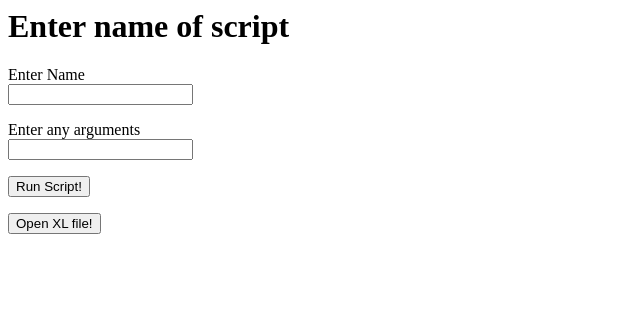
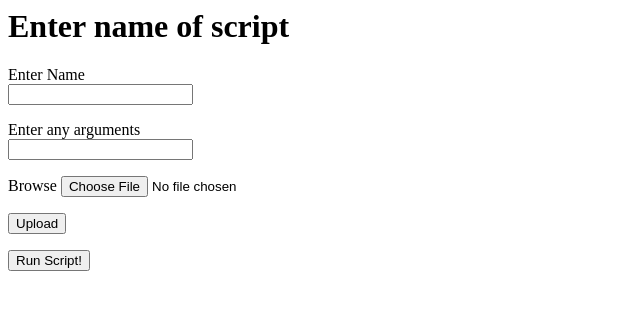
Before and after one commit to pallabganguly/flask-util, a Flask app: page / in a window 1280 px wide. Shown: the top 310 px of the page, without its empty margins (0-640 px from the left). Run offline with Flask 2, Linux system fonts and the light colour scheme.

Commit message:
handling file uploads

```diff
--- a/roadrunner/__init__.py
+++ b/roadrunner/__init__.py
@@ -1,5 +1,11 @@
+import os
 from flask import Flask
 
 app = Flask(__name__)
+UPLOADS_FOLDER = os.path.basename('uploads')
+ALLOWED_EXTENSIONS = ['jpg', 'jpeg', 'png']
+app.config['SECRET_KEY'] = 'you-will-never-guess'
+app.config['UPLOADS_FOLDER'] = UPLOADS_FOLDER
+app.config['ALLOWED_EXTENSIONS'] = ALLOWED_EXTENSIONS
 
 from roadrunner import routes
--- a/roadrunner/routes.py
+++ b/roadrunner/routes.py
@@ -1,21 +1,36 @@
 from roadrunner import app
 from roadrunner.forms import ScriptForm
-from flask import render_template, redirect, request
+from roadrunner.validators import validate_filetype
+from flask import render_template, redirect, request, flash
+from werkzeug.utils import secure_filename
 import os
 
 @app.route('/', methods=['GET', 'POST'])
 @app.route('/index', methods=['GET', 'POST'])
 def index():
-    print("Logger: Index Page")
-    form = ScriptForm(request.form)
-    print(form.validate(), request.method)
-    if form.validate() and request.method == 'POST':
-        print("Logger:", form.scriptname.data, form.arguments.data)
-        os.system('python3 scriptfolder/'+form.scriptname.data)
-        return render_template('success.html', form=form)
-    return render_template('index.html', form=form)
+	print("Logger: Index Page")
+	form = ScriptForm(request.form)
+	# print(form.validate(), request.method)
+	if form.validate() and request.method == 'POST':
+		# print("Logger:", form.scriptname.data, form.arguments.data)
+		print("Debug: ", request)
+		if 'image' not in request.files:
+			flash('No file selected')
+		else:
+			file = request.files['image']
+			print(file)
+			if file.filename == '':
+				flash('No file selected')
+			elif not validate_filetype(file.filename):
+				flash('File type not allowed')
+			else:
+				filename = secure_filename(file.filename)
+				file.save(os.path.join(app.config['UPLOADS_FOLDER'], filename))
+		os.system('python3 scriptfolder/'+form.scriptname.data)
+		return render_template('success.html', form=form)
+	return render_template('index.html', form=form)
 
-@app.route('/open')
-def open():
-    print("Opening File")
-    # os.startfile("scriptfolder/count.xlsx")
+@app.route('/upload', methods=['POST'])
+def upload():
+	print("Opening File")
+	# os.startfile("scriptfolder/count.xlsx")
--- /dev/null
+++ b/roadrunner/templates/base.html
@@ -0,0 +1,8 @@
+<html>
+    <head>
+        <title>Roadrunner</title>
+    </head>
+    <body>
+        {% block content %}{% endblock %}
+    </body>
+</html>
--- a/roadrunner/templates/index.html
+++ b/roadrunner/templates/index.html
@@ -1,11 +1,8 @@
-<html>
-    <head>
-        <title>Roadrunner</title>
-    </head>
+{% extends "base.html" %}
 
 {% block content %}
 <h1>Enter name of script</h1>
-    <form action="" method="post">
+<form action="" method="post" enctype="multipart/form-data">
     <p>
         {{ form.scriptname.label }}<br>
         {{ form.scriptname }}
@@ -15,11 +12,16 @@
         {{ form.arguments }}
     </p>
     <p>
+        <label class="btn btn-default btn-file">
+            Browse <input type="file" name="image">
+        </label>
+    </p>
+    <a href="/upload">
+        <input type="button" value="Upload">
+    </a>
+    <p>
         <input type="submit" value="Run Script!">
     </p>
-        <a href="/open">
-            <input type="button" value="Open XL file!">
-        </a>
+
 </form>
 {% endblock %}
-</html>
```
Also changed, not shown: roadrunner/validators.py (added, +7 -0 lines), 1 other file. Lines whose indentation alone changed are shown as unchanged.
